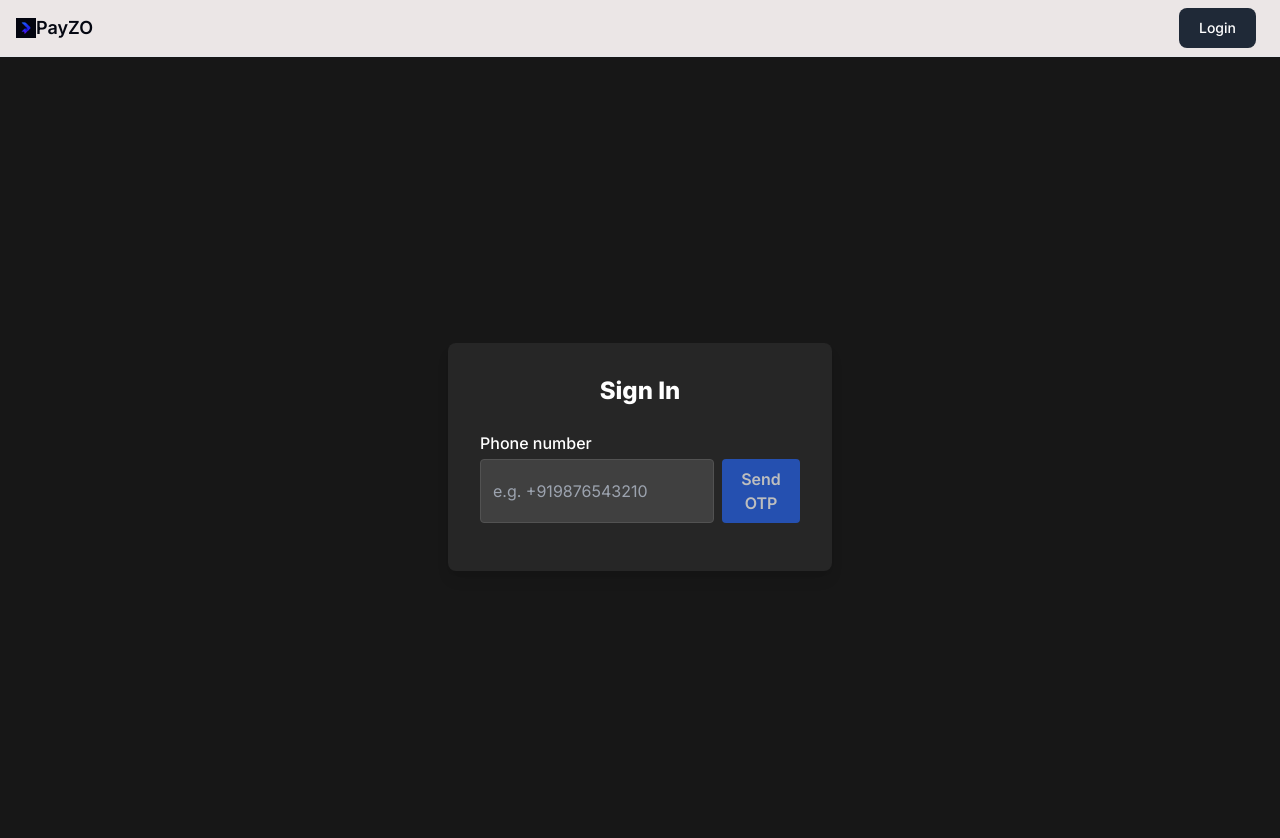
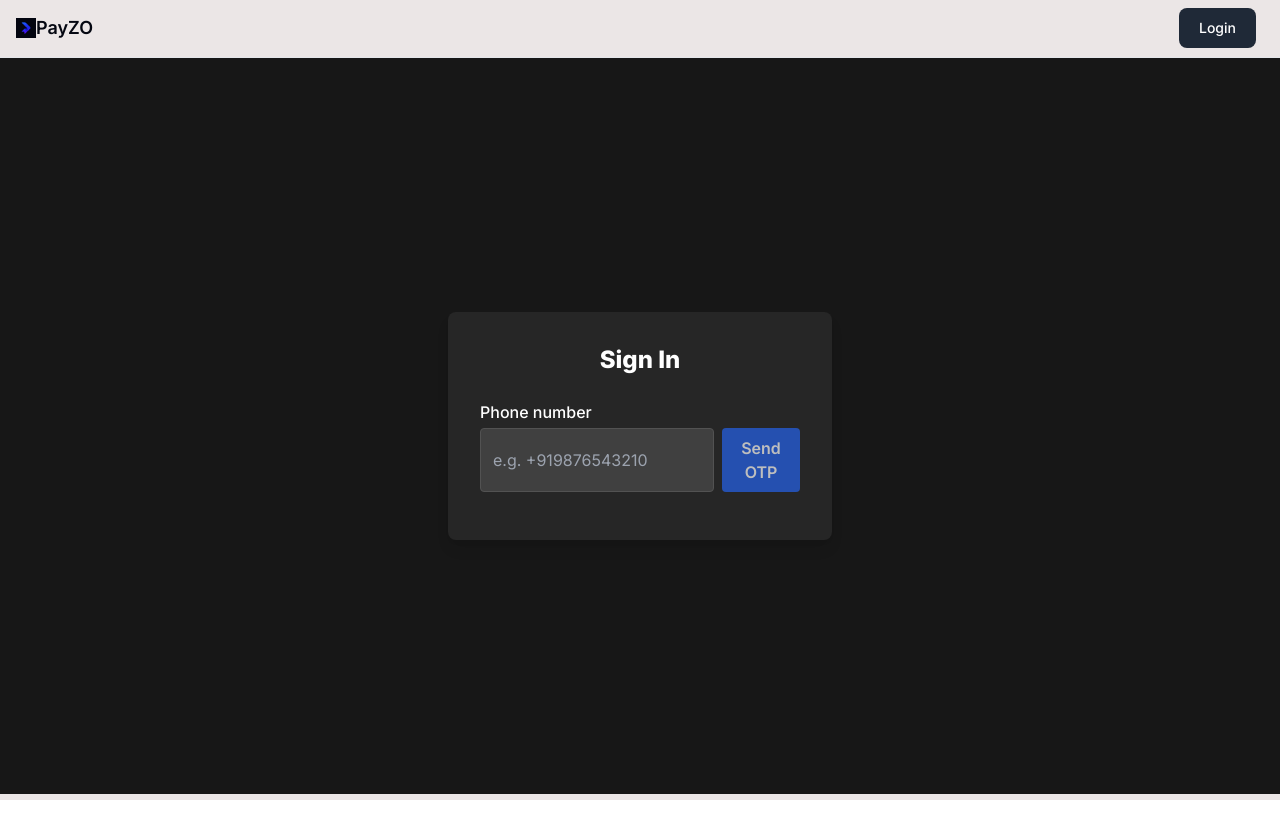
Before and after one commit to ROHIT1201-dev/payzo, a Next.js app in the folder apps/user-app/: page /signin in a window 1280 px wide. Shown: the top 838 px of the page. After the commit the page ends 800 px from the top, so only its background shows below. Built offline with nearby package versions, Linux system fonts and the light colour scheme; no server answers.

Commit message:
Change the styling of login page

```diff
--- a/apps/user-app/app/(auth)/signin/page.tsx
+++ b/apps/user-app/app/(auth)/signin/page.tsx
@@ -87,7 +87,7 @@ export default function SignInPage() {
   };
 
   return (
-    <div className="min-h-screen flex items-center justify-center bg-neutral-900">
+    <div className="h-[92vh] flex items-center justify-center bg-neutral-900">
       <form
         onSubmit={handleSubmit}
         className="bg-neutral-800 p-8 rounded-lg shadow-lg w-full max-w-sm"
--- a/packages/ui/src/Appbar.tsx
+++ b/packages/ui/src/Appbar.tsx
@@ -12,7 +12,7 @@ interface AppbarProps {
 
 export const Appbar = ({ user, onSignin, onSignout }: AppbarProps) => {
   return (
-    <div className="flex justify-between border-b px-4  shadow-md">
+    <div className="flex justify-between border-b px-4  shadow-md pb-[1px]">
       <div className="text-lg flex items-center justify-center font-semibold">
         <div>
           <Image
```
